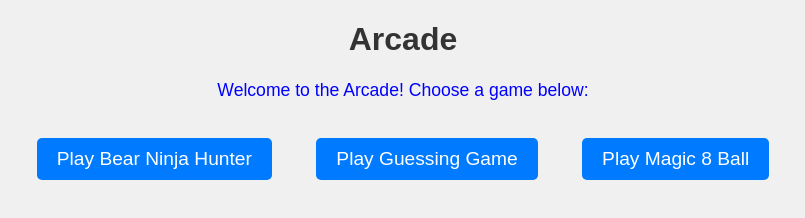
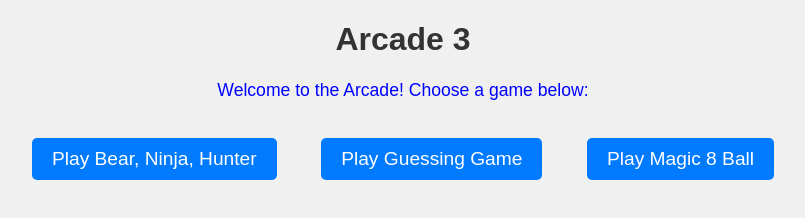
Before and after one commit to Santachris16/Arcade-3, a plain HTML site: page index.html in a window 1280 px wide. Shown: the whole page, without its empty margins (237-1042 px from the left). Drawn offline with Linux system fonts and the light colour scheme.

Commit message:
Update index.html

```diff
--- a/index.html
+++ b/index.html
@@ -8,15 +8,15 @@
     <link rel="stylesheet" href="CSS/style.css">
 </head>
 <body>
-    <h1>Arcade</h1>
+     <h1>Arcade 3</h1>
     <p id="gameResult">Welcome to the Arcade! Choose a game below:</p>
 
     <!-- Buttons for each game -->
-    <button onclick="playBearNinjaHunter()">Play Bear Ninja Hunter</button>
+    <button onclick="playBearNinjaHunter()">Play Bear, Ninja, Hunter</button>
     <button onclick="playGuessingGame()">Play Guessing Game</button>
     <button onclick="playMagic8Ball()">Play Magic 8 Ball</button>
 
-    <!-- Statistics Table -->
+    <!-- Statistics and Badge Display -->
     <div id="farewell" class="hidden">
         <h2>Thank You for Playing!</h2>
         <table id="statsTable">
@@ -31,6 +31,7 @@
                 <!-- Dynamic rows will be inserted here -->
             </tbody>
         </table>
+        <p id="badgeMessage"></p>
     </div>
 
     <script src="JS/script.js"></script>
```
